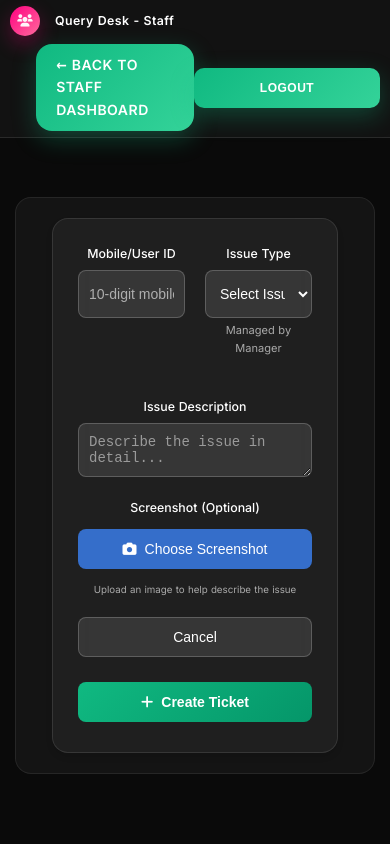
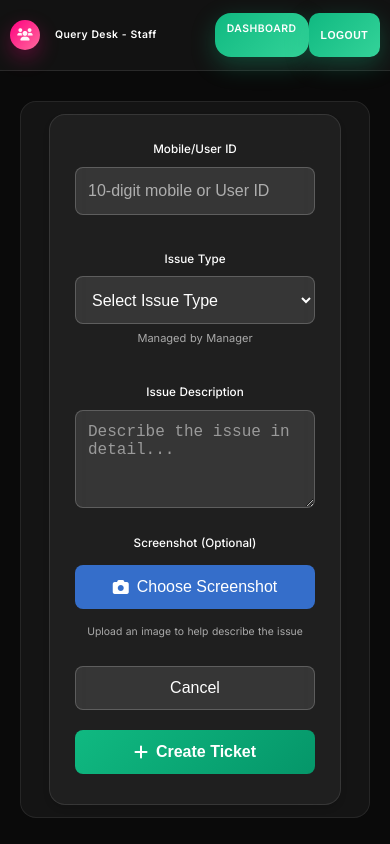
Before and after one commit to innovfix/support_ticket, a plain HTML site: page create-ticket.html in a window 390 px wide. Drawn offline with Linux system fonts and the light colour scheme; no server answers; sample sign-in values are in the browser's storage.

Commit message:
Improve mobile responsiveness and update button text in create-ticket page

```diff
--- a/create-ticket.html
+++ b/create-ticket.html
@@ -7,6 +7,120 @@
     <link rel="stylesheet" href="style.css">
     <link href="https://fonts.googleapis.com/css2?family=Inter:wght@400;500;600;700&display=swap" rel="stylesheet">
     <link rel="stylesheet" href="https://cdnjs.cloudflare.com/ajax/libs/font-awesome/6.0.0/css/all.min.css">
+    <style>
+        /* Mobile Responsiveness */
+        @media (max-width: 768px) {
+            .dashboard-container {
+                margin: 10px !important;
+                max-width: 100% !important;
+            }
+
+            .create-ticket-section {
+                padding: 15px !important;
+                margin: 10px 0 !important;
+            }
+
+            .form-row {
+                grid-template-columns: 1fr !important;
+                gap: 15px !important;
+            }
+
+            .form-group {
+                margin-bottom: 20px !important;
+            }
+
+            .form-actions {
+                flex-direction: column !important;
+                gap: 10px !important;
+            }
+
+            .form-actions button {
+                width: 100% !important;
+                min-width: auto !important;
+            }
+
+            .screenshot-btn {
+                width: 100% !important;
+                min-width: auto !important;
+                justify-content: center !important;
+            }
+
+            .dashboard-header-bar {
+                padding: 10px 15px !important;
+            }
+
+            .header-left .app-name {
+                font-size: 0.9rem !important;
+            }
+
+            .header-right .action-btn {
+                padding: 8px 12px !important;
+                font-size: 0.8rem !important;
+            }
+
+            input, select, textarea {
+                font-size: 16px !important; /* Prevents zoom on iOS */
+            }
+
+            .screenshotPreview {
+                flex-direction: column !important;
+                align-items: flex-start !important;
+                gap: 10px !important;
+            }
+        }
+
+        @media (max-width: 480px) {
+            .dashboard-container {
+                margin: 5px !important;
+            }
+
+            .create-ticket-section {
+                padding: 12px !important;
+            }
+
+            .form-group label {
+                font-size: 0.9rem !important;
+            }
+
+            .form-group input,
+            .form-group select,
+            .form-group textarea {
+                padding: 12px !important;
+                font-size: 16px !important;
+            }
+
+            .dashboard-header-bar {
+                padding: 8px 10px !important;
+            }
+
+            .header-left .app-name {
+                font-size: 0.8rem !important;
+            }
+        }
+
+        /* Ensure form elements are properly sized on all devices */
+        .form-group input,
+        .form-group select,
+        .form-group textarea {
+            box-sizing: border-box;
+            width: 100%;
+        }
+
+        /* Improve touch targets on mobile */
+        button, .action-btn {
+            min-height: 44px;
+        }
+
+        /* Better spacing for mobile */
+        .form-group {
+            margin-bottom: 20px;
+        }
+
+        .form-group label {
+            margin-bottom: 8px;
+            display: block;
+        }
+    </style>
 </head>
 <body>
     <div class="dashboard-header-bar">
@@ -17,7 +131,7 @@
             <span class="app-name">Query Desk - Staff</span>
         </div>
         <div class="header-right">
-            <a href="staff-dashboard.html" class="action-btn">← Back to Staff Dashboard</a>
+            <a href="staff-dashboard.html" class="action-btn">Dashboard</a>
             <button onclick="logout()" class="action-btn logout-btn">Logout</button>
         </div>
     </div>
@@ -28,42 +142,42 @@
             <form id="createTicketForm" onsubmit="submitTicket(event)" class="create-ticket-form">
                 <div class="form-row" style="display: grid; grid-template-columns: 1fr 1fr; gap: 20px; margin-bottom: 15px;">
                     <div class="form-group">
-                        <label for="mobileOrUserId" style="display: block; margin-bottom: 6px; color: #fff; font-weight: 500;">Mobile/User ID</label>
+                        <label for="mobileOrUserId" style="display: block; margin-bottom: 8px; color: #fff; font-weight: 500;">Mobile/User ID</label>
                         <input type="text" id="mobileOrUserId" name="mobileOrUserId" placeholder="10-digit mobile or User ID" required
-                               style="width: 100%; padding: 10px; border: 1px solid rgba(255, 255, 255, 0.2); border-radius: 8px; background: rgba(255, 255, 255, 0.1); color: #fff; font-size: 14px;">
+                               style="width: 100%; padding: 12px; border: 1px solid rgba(255, 255, 255, 0.2); border-radius: 8px; background: rgba(255, 255, 255, 0.1); color: #fff; font-size: 16px; box-sizing: border-box;">
                     </div>
                     <div class="form-group">
-                        <label for="issueType" style="display: block; margin-bottom: 6px; color: #fff; font-weight: 500;">Issue Type</label>
+                        <label for="issueType" style="display: block; margin-bottom: 8px; color: #fff; font-weight: 500;">Issue Type</label>
                         <select id="issueType" name="issueType" required
-                                style="width: 100%; padding: 10px; border: 1px solid rgba(255, 255, 255, 0.2); border-radius: 8px; background: rgba(255, 255, 255, 0.1); color: #fff; font-size: 14px;">
+                                style="width: 100%; padding: 12px; border: 1px solid rgba(255, 255, 255, 0.2); border-radius: 8px; background: rgba(255, 255, 255, 0.1); color: #fff; font-size: 16px; box-sizing: border-box;">
                             <option value="">Select Issue Type</option>
                         </select>
-                        <small style="display: block; color: #aaa; margin-top: 4px; font-size: 0.85rem;">Managed by Manager</small>
+                        <small style="display: block; color: #aaa; margin-top: 6px; font-size: 0.85rem;">Managed by Manager</small>
                     </div>
                 </div>
 
-                <div class="form-group" style="margin-bottom: 15px;">
-                    <label for="issueDescription" style="display: block; margin-bottom: 6px; color: #fff; font-weight: 500;">Issue Description</label>
-                    <textarea id="issueDescription" name="issueDescription" placeholder="Describe the issue in detail..." rows="2" required
-                               style="width: 100%; padding: 10px; border: 1px solid rgba(255, 255, 255, 0.2); border-radius: 8px; background: rgba(255, 255, 255, 0.1); color: #fff; font-size: 14px; resize: vertical;"></textarea>
+                <div class="form-group" style="margin-bottom: 20px;">
+                    <label for="issueDescription" style="display: block; margin-bottom: 8px; color: #fff; font-weight: 500;">Issue Description</label>
+                    <textarea id="issueDescription" name="issueDescription" placeholder="Describe the issue in detail..." rows="4" required
+                               style="width: 100%; padding: 12px; border: 1px solid rgba(255, 255, 255, 0.2); border-radius: 8px; background: rgba(255, 255, 255, 0.1); color: #fff; font-size: 16px; resize: vertical; box-sizing: border-box;"></textarea>
                 </div>
 
-                <div class="form-group" style="margin-bottom: 15px;">
-                    <label for="screenshot" style="display: block; margin-bottom: 6px; color: #fff; font-weight: 500;">Screenshot (Optional)</label>
-                    <div style="display: flex; flex-direction: column; gap: 8px;">
+                <div class="form-group" style="margin-bottom: 20px;">
+                    <label for="screenshot" style="display: block; margin-bottom: 8px; color: #fff; font-weight: 500;">Screenshot (Optional)</label>
+                    <div style="display: flex; flex-direction: column; gap: 10px;">
                         <button type="button" class="screenshot-btn" onclick="document.getElementById('screenshot').click()"
-                                style="background: rgba(59, 130, 246, 0.8); color: white; border: none; padding: 10px 16px; border-radius: 8px; cursor: pointer; font-size: 14px; display: inline-flex; align-items: center; gap: 8px; font-weight: 500; min-width: 140px; justify-content: center; align-self: flex-start;">
+                                style="background: rgba(59, 130, 246, 0.8); color: white; border: none; padding: 12px 16px; border-radius: 8px; cursor: pointer; font-size: 16px; display: inline-flex; align-items: center; gap: 8px; font-weight: 500; min-width: 140px; justify-content: center; align-self: flex-start; min-height: 44px;">
                             <i class="fas fa-camera"></i> Choose Screenshot
                         </button>
-                        <span style="color: #aaa; font-size: 0.75rem;">Upload an image to help describe the issue</span>
+                        <span style="color: #aaa; font-size: 0.8rem;">Upload an image to help describe the issue</span>
                     </div>
                     <input type="file" id="screenshot" name="screenshot" accept="image/*" style="display: none;">
-                    <div id="screenshotPreview" style="margin-top: 10px; display: none; padding: 10px; background: rgba(255, 255, 255, 0.05); border-radius: 8px; border: 1px solid rgba(255, 255, 255, 0.1);">
-                        <div style="display: flex; align-items: center; gap: 10px;">
+                    <div id="screenshotPreview" style="margin-top: 15px; display: none; padding: 15px; background: rgba(255, 255, 255, 0.05); border-radius: 8px; border: 1px solid rgba(255, 255, 255, 0.1);">
+                        <div style="display: flex; align-items: center; gap: 15px;">
                             <img id="previewImage" style="max-width: 80px; max-height: 80px; border-radius: 8px; border: 2px solid rgba(255, 255, 255, 0.2); object-fit: cover;">
                             <div>
-                                <p style="margin: 0 0 4px 0; color: #fff; font-size: 0.85rem;">Screenshot uploaded successfully</p>
-                                <button type="button" onclick="removeScreenshot()" style="background: #ef4444; color: white; border: none; padding: 5px 10px; border-radius: 6px; cursor: pointer; font-size: 11px; font-weight: 500;">
+                                <p style="margin: 0 0 8px 0; color: #fff; font-size: 0.9rem;">Screenshot uploaded successfully</p>
+                                <button type="button" onclick="removeScreenshot()" style="background: #ef4444; color: white; border: none; padding: 8px 12px; border-radius: 6px; cursor: pointer; font-size: 12px; font-weight: 500; min-height: 36px;">
                                     <i class="fas fa-trash"></i> Remove
                                 </button>
                             </div>
@@ -71,13 +185,13 @@
                     </div>
                 </div>
 
-                <div class="form-actions" style="display: flex; gap: 15px; justify-content: flex-end; margin-top: 10px;">
+                <div class="form-actions" style="display: flex; gap: 15px; justify-content: flex-end; margin-top: 20px;">
                     <button type="button" onclick="window.location.href='staff-dashboard.html'"
-                            style="background: rgba(255, 255, 255, 0.1); color: #fff; border: 1px solid rgba(255, 255, 255, 0.2); padding: 10px 16px; border-radius: 8px; cursor: pointer; font-size: 14px; font-weight: 500; min-width: 140px; justify-content: center;">
+                            style="background: rgba(255, 255, 255, 0.1); color: #fff; border: 1px solid rgba(255, 255, 255, 0.2); padding: 12px 16px; border-radius: 8px; cursor: pointer; font-size: 16px; font-weight: 500; min-width: 140px; justify-content: center; min-height: 44px;">
                         Cancel
                     </button>
                     <button type="submit" id="submitBtn"
-                            style="background: linear-gradient(135deg, #10b981, #059669); color: white; border: none; padding: 10px 16px; border-radius: 8px; cursor: pointer; font-size: 14px; font-weight: 600; display: flex; align-items: center; gap: 8px; min-width: 140px; justify-content: center;">
+                            style="background: linear-gradient(135deg, #10b981, #059669); color: white; border: none; padding: 12px 16px; border-radius: 8px; cursor: pointer; font-size: 16px; font-weight: 600; display: flex; align-items: center; gap: 8px; min-width: 140px; justify-content: center; min-height: 44px;">
                         <i class="fas fa-plus"></i> Create Ticket
                     </button>
                 </div>
```
